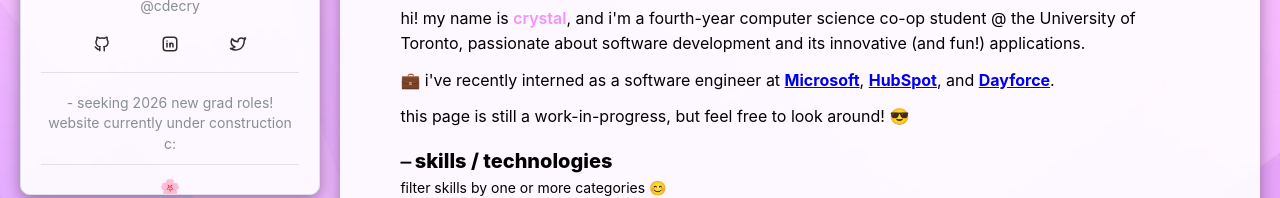
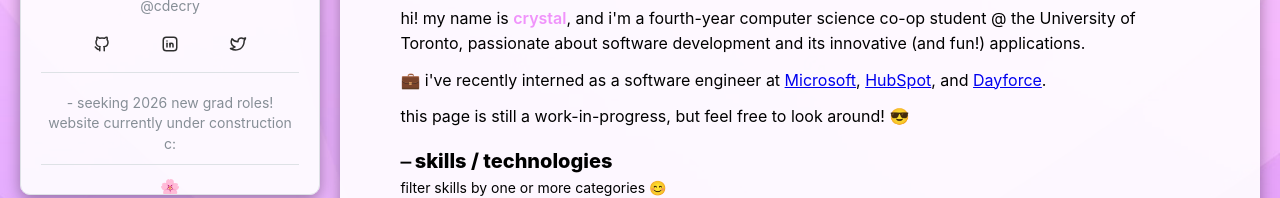
Before and after one commit to cdecry/cdecry.github.io, a React (Create React App) app: page / in a window 1280 px wide. Shown: the part 205-403 px from the top of the page. Built offline with nearby package versions, Linux system fonts and the light colour scheme; a web font is replaced by a local one.

Commit message:
Remove bolded

```diff
--- a/package.json
+++ b/package.json
@@ -48,7 +48,7 @@
     ]
   },
   "devDependencies": {
-    "gh-pages": "^6.1.1",
+    "gh-pages": "^6.3.0",
     "postcss": "^8.4.38",
     "postcss-preset-mantine": "^1.13.0",
     "postcss-simple-vars": "^7.0.1",
--- a/src/components/about/About.tsx
+++ b/src/components/about/About.tsx
@@ -38,9 +38,9 @@
                         <Space h='sm'/>
                         <Text>
                         {"💼 i've recently interned as a software engineer at "}
-                        <a href="https://www.microsoft.com" target="_blank" rel="noopener noreferrer"><b>Microsoft</b></a>,{" "}
-                        <a href="https://www.hubspot.com" target="_blank" rel="noopener noreferrer"><b>HubSpot</b></a>, and{" "}
-                        <a href="https://www.dayforce.com" target="_blank" rel="noopener noreferrer"><b>Dayforce</b></a>.
+                        <a href="https://www.microsoft.com" target="_blank" rel="noopener noreferrer">Microsoft</a>,{" "}
+                        <a href="https://www.hubspot.com" target="_blank" rel="noopener noreferrer">HubSpot</a>, and{" "}
+                        <a href="https://www.dayforce.com" target="_blank" rel="noopener noreferrer">Dayforce</a>.
                         </Text>
                         <Space h='sm'/>
                         <Text>
```
Also changed, not shown: 1 other file (tests, documents, lock files or other folders).
